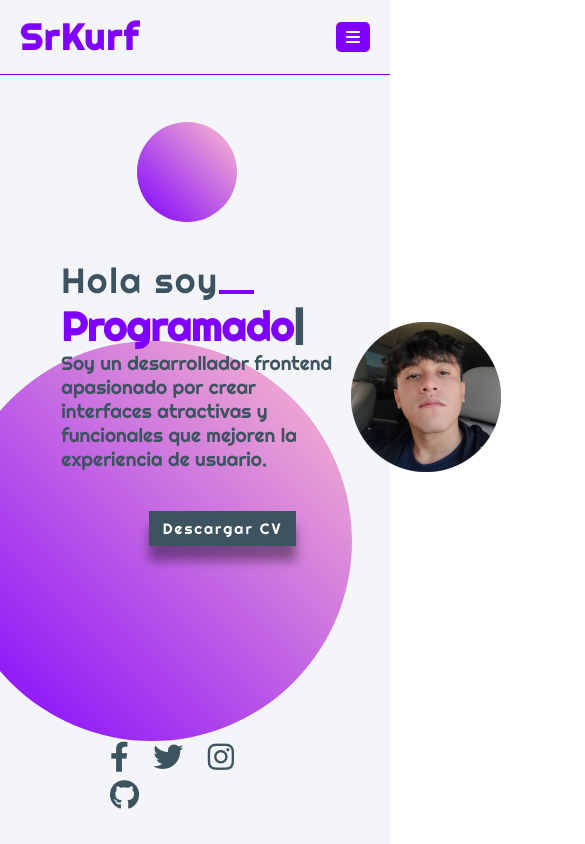
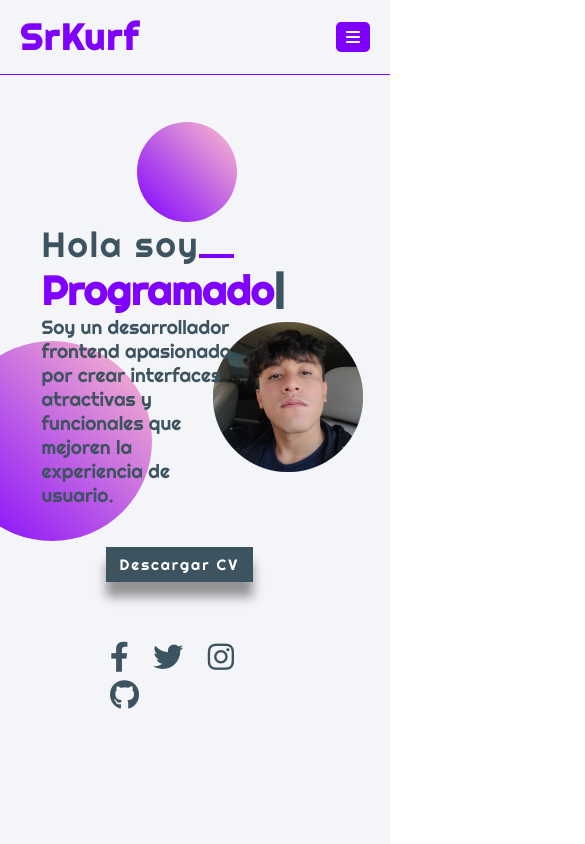
Before and after one commit to srkurf/inf-portafolio, a plain HTML site: page index.html in a window 390 px wide. Shown: the top 844 px of the page, 585 px wide, since content can reach past the window. Drawn offline with nearby package versions, Linux system fonts and the light colour scheme.

Commit message:
@media modificacion en .inicio a fit-content

```diff
--- a/css/styles.scss
+++ b/css/styles.scss
@@ -248,18 +248,29 @@ footer {
   }
 }
 //
-@media screen and (max-width: 700px){
-  .inicio .inf .inf-text{
-    width: 400px;
+@media screen and (max-width: 650px) {
+  .inicio .inf {
+    display: flex;
+    .inf-text {
+      width: fit-content;
+    }
   }
-  .inicio .inf .inf-img .imgbox img{
-   width: 150px;
-   right: 100px;
+  .inicio .inf .inf-img .imgbox img {
+    width: 150px;
+    right: 100px;
   }
-  #splash{
+  #splash {
     display: none;
   }
-  footer{
+  footer {
+    display: block;
     justify-content: center;
+    bottom: 100px;
+  }
+  .inicio .inf {
+    &::before {
+      width: 200px;
+      height: 200px;
+    }
   }
 }
```
Also changed, not shown: css/styles.css, 1 other file.
